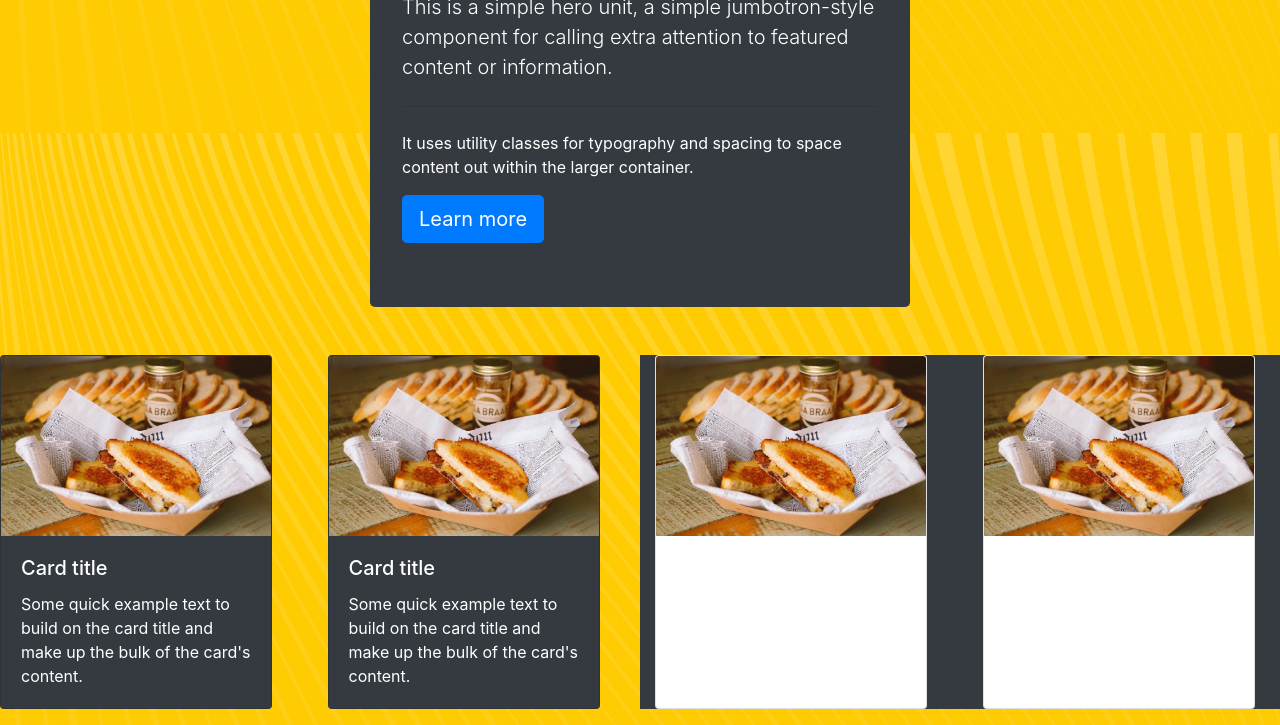
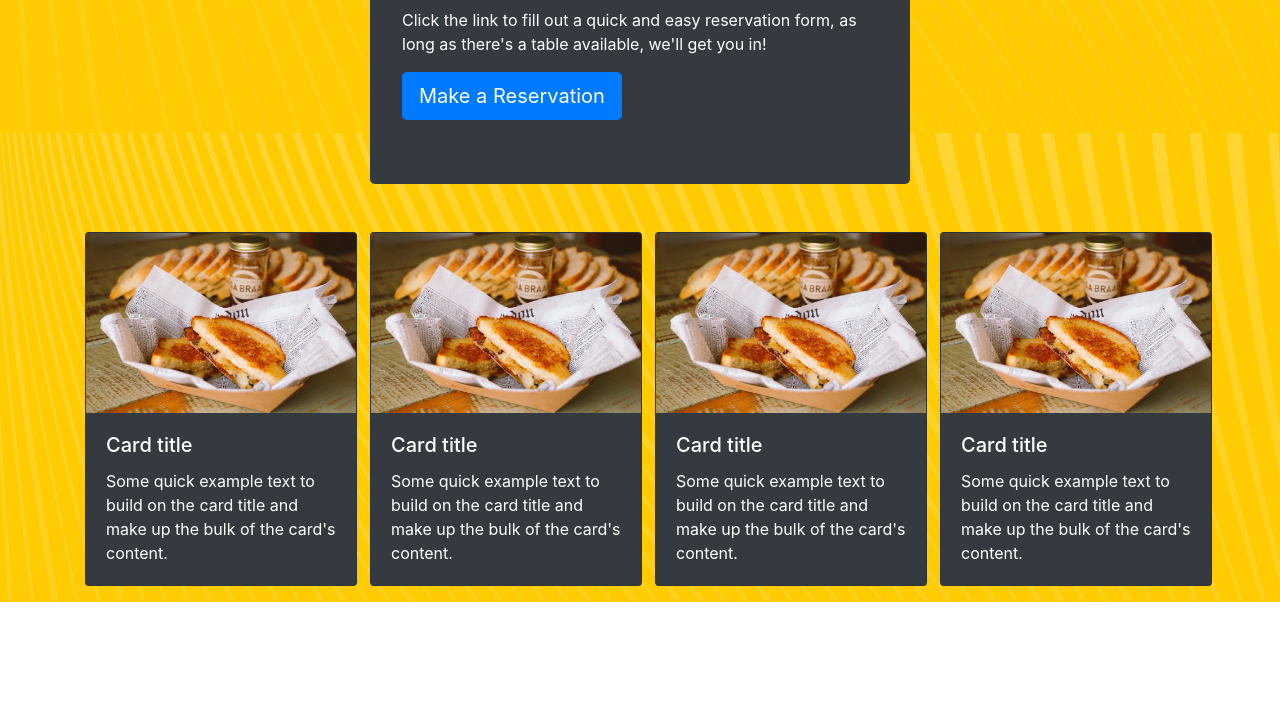
Before and after one commit to patrickvenkat/HotRestaurant, a plain HTML site: page index.html in a window 1280 px wide. Shown: the part 635-1360 px from the top of the page. After the commit the page ends 1237 px from the top, so only its background shows below. Drawn offline with nearby package versions, Linux system fonts and the light colour scheme.

Commit message:
minor visual adjustments, linked reservation button

```diff
--- a/index.html
+++ b/index.html
@@ -1,13 +1,16 @@
 <!DOCTYPE html>
 <html lang="en">
+
 <head>
   <meta charset="UTF-8">
   <meta name="viewport" content="width=device-width, initial-scale=1.0">
   <meta http-equiv="X-UA-Compatible" content="ie=edge">
-    <link rel="stylesheet" href="https://stackpath.bootstrapcdn.com/bootstrap/4.3.1/css/bootstrap.min.css" integrity="sha384-ggOyR0iXCbMQv3Xipma34MD+dH/1fQ784/j6cY/iJTQUOhcWr7x9JvoRxT2MZw1T" crossorigin="anonymous">
+  <link rel="stylesheet" href="https://stackpath.bootstrapcdn.com/bootstrap/4.3.1/css/bootstrap.min.css"
+    integrity="sha384-ggOyR0iXCbMQv3Xipma34MD+dH/1fQ784/j6cY/iJTQUOhcWr7x9JvoRxT2MZw1T" crossorigin="anonymous">
   <link rel="stylesheet" href="assets/css/style.css">
   <title>Munnchies MKE</title>
 </head>
+
 <body>
   <!--Nav Bar-->
   <nav class="navbar navbar-expand-lg navbar-dark bg-dark">
@@ -35,16 +38,18 @@
   <div class="container" style="margin-top:2em;">
     <div class="row">
       <div class="col-md-3"></div>
-            <div class="col-md-6"></diiv>
+      <div class="col-md-6">
+        </diiv>
         <div class="jumbotron text-white bg-dark mb-3">
           <div class="row">
-                        <img src="assets/images/food1.jpg" width=600px>
+            <img src="assets/images/food1.jpg" width=505px>
           </div>
-                        <h1 class="display-4">Hello, world!</h1>
-                        <p class="lead">This is a simple hero unit, a simple jumbotron-style component for calling extra attention to featured content or information.</p>
+          <h1 class="display-4">Reservations</h1>
+          <p class="lead">Make a reservation here!</p>
           <hr class="my-4">
-                        <p>It uses utility classes for typography and spacing to space content out within the larger container.</p>
-                        <a class="btn btn-primary btn-lg" href="#" role="button">Learn more</a>
+          <p>Click the link to fill out a quick and easy reservation form, as long as there's a table available, we'll get you in!</p>
+          <!--Reservation button, id is reservationButton-->
+          <a class="btn btn-primary btn-lg" id="reservationButton" href="reservation.html" role="button">Make a Reservation</a>
         </div>
       </div>
       <div class="col-md-3"></div>
@@ -55,14 +60,15 @@
   <script src="https://cdnjs.cloudflare.com/ajax/libs/jquery/3.2.1/jquery.min.js"></script>
 
   <!--Container for table visuals, id is visualTablesSection, each table card has an id number 1-4-->
-<div class="container" style="margin-top:2em;" id="visualTablesSection"></div>
+  <div class="container" style="margin-top:2em;" id="visualTablesSection">
   <div class="row">
     <div class="col-md-3">
       <div class="card text-white bg-dark mb-3" id="1" style="width: 17rem;">
         <img src="assets/images/food1.jpg" class="card-img-top" alt="...">
         <div class="card-body">
           <h5 class="card-title">Card title</h5>
-                              <p class="card-text">Some quick example text to build on the card title and make up the bulk of the card's content.</p>
+          <p class="card-text">Some quick example text to build on the card title and make up the bulk of the card's
+            content.</p>
         </div>
       </div>
     </div>
@@ -71,29 +77,34 @@
         <img src="assets/images/food1.jpg" class="card-img-top" alt="...">
         <div class="card-body">
           <h5 class="card-title">Card title</h5>
-                              <p class="card-text">Some quick example text to build on the card title and make up the bulk of the card's content.</p>
+          <p class="card-text">Some quick example text to build on the card title and make up the bulk of the card's
+            content.</p>
         </div>
       </div>
     </div>
-            <div class="col-md-3 text-white bg-dark mb-3">
-                    <div class="card" id="3" style="width: 17rem;">
+    <div class="col-md-3">
+      <div class="card text-white bg-dark mb-3" id="1" style="width: 17rem;">
         <img src="assets/images/food1.jpg" class="card-img-top" alt="...">
         <div class="card-body">
           <h5 class="card-title">Card title</h5>
-                              <p class="card-text">Some quick example text to build on the card title and make up the bulk of the card's content.</p>
+          <p class="card-text">Some quick example text to build on the card title and make up the bulk of the card's
+            content.</p>
         </div>
       </div>
     </div>
-            <div class="col-md-3 text-white bg-dark mb-3">
-                    <div class="card" id="4" style="width: 17rem;">
+    <div class="col-md-3">
+      <div class="card text-white bg-dark mb-3" id="2" style="width: 17rem;">
         <img src="assets/images/food1.jpg" class="card-img-top" alt="...">
         <div class="card-body">
           <h5 class="card-title">Card title</h5>
-                              <p class="card-text">Some quick example text to build on the card title and make up the bulk of the card's content.</p>
+          <p class="card-text">Some quick example text to build on the card title and make up the bulk of the card's
+            content.</p>
         </div>
       </div>
     </div>
 
   </div>
+</div>
 </body>
+
 </html>
```
Lines whose indentation alone changed are shown as unchanged.
